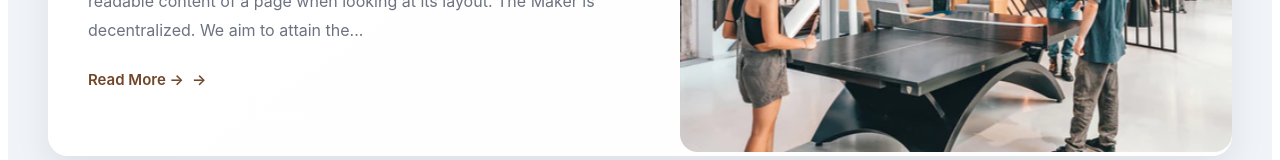
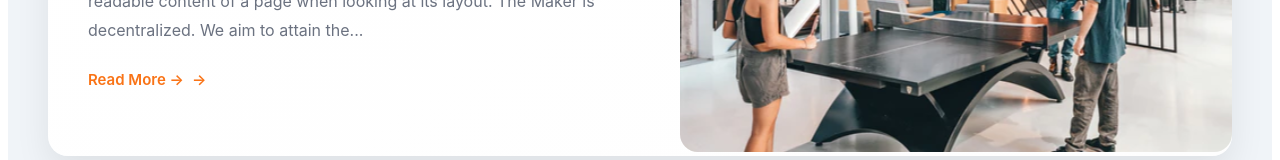
Before and after one commit to jomiy191-arch/react_figma, a React (Vite) app: page /blog in a window 1280 px wide. Shown: the part 394-554 px from the top of the page. Built offline with nearby package versions, Linux system fonts and the light colour scheme.

Commit message:
Some changes

```diff
--- a/src/pages/Blog/Blog.css
+++ b/src/pages/Blog/Blog.css
@@ -91,7 +91,7 @@
 .blog__link {
   font-size: 15px;
   font-weight: 600;
-  color: #704629;
+  color: #f97316;
   text-decoration: none;
   position: relative;
   transition: color 0.3s ease;
```
